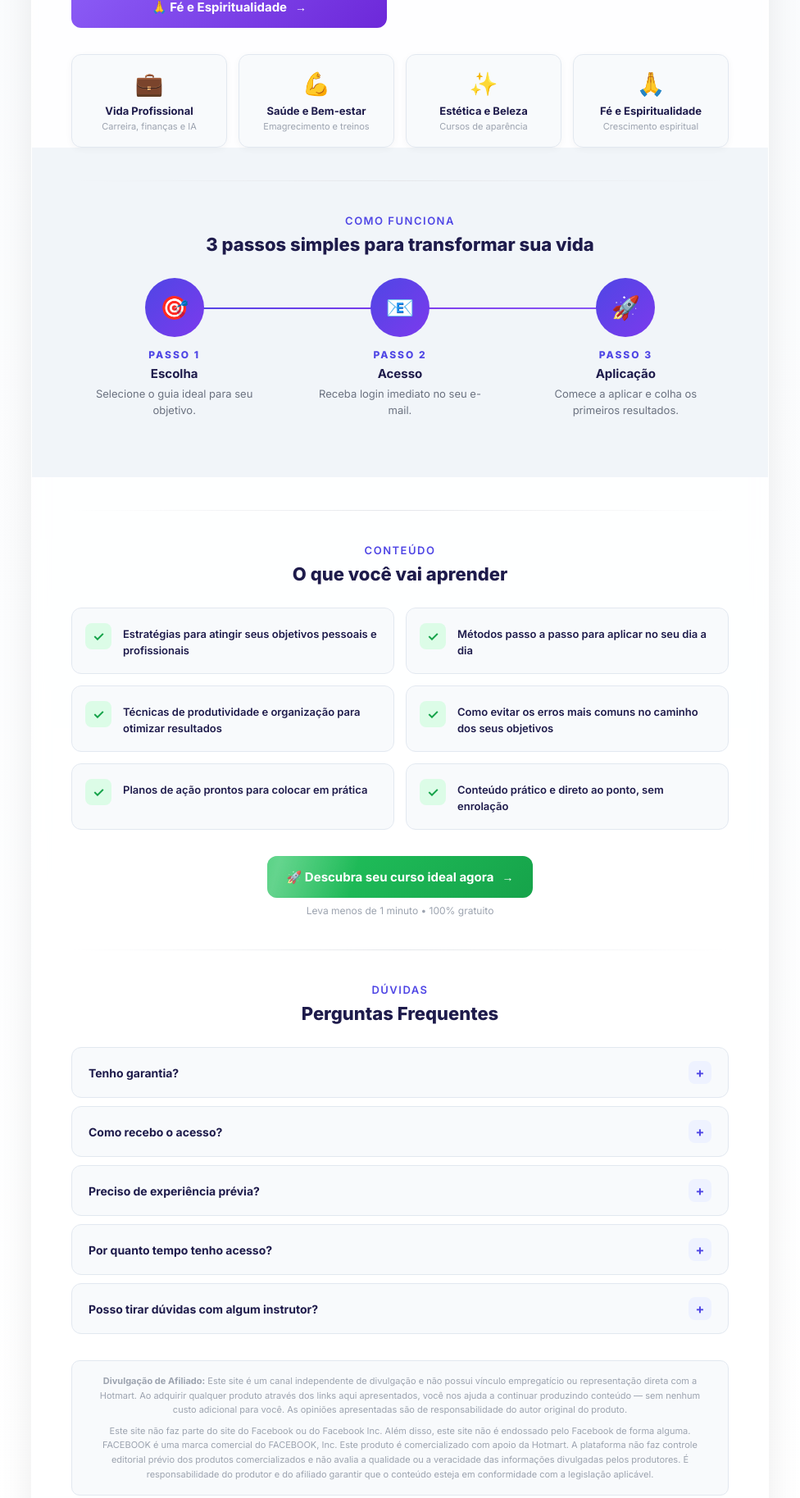
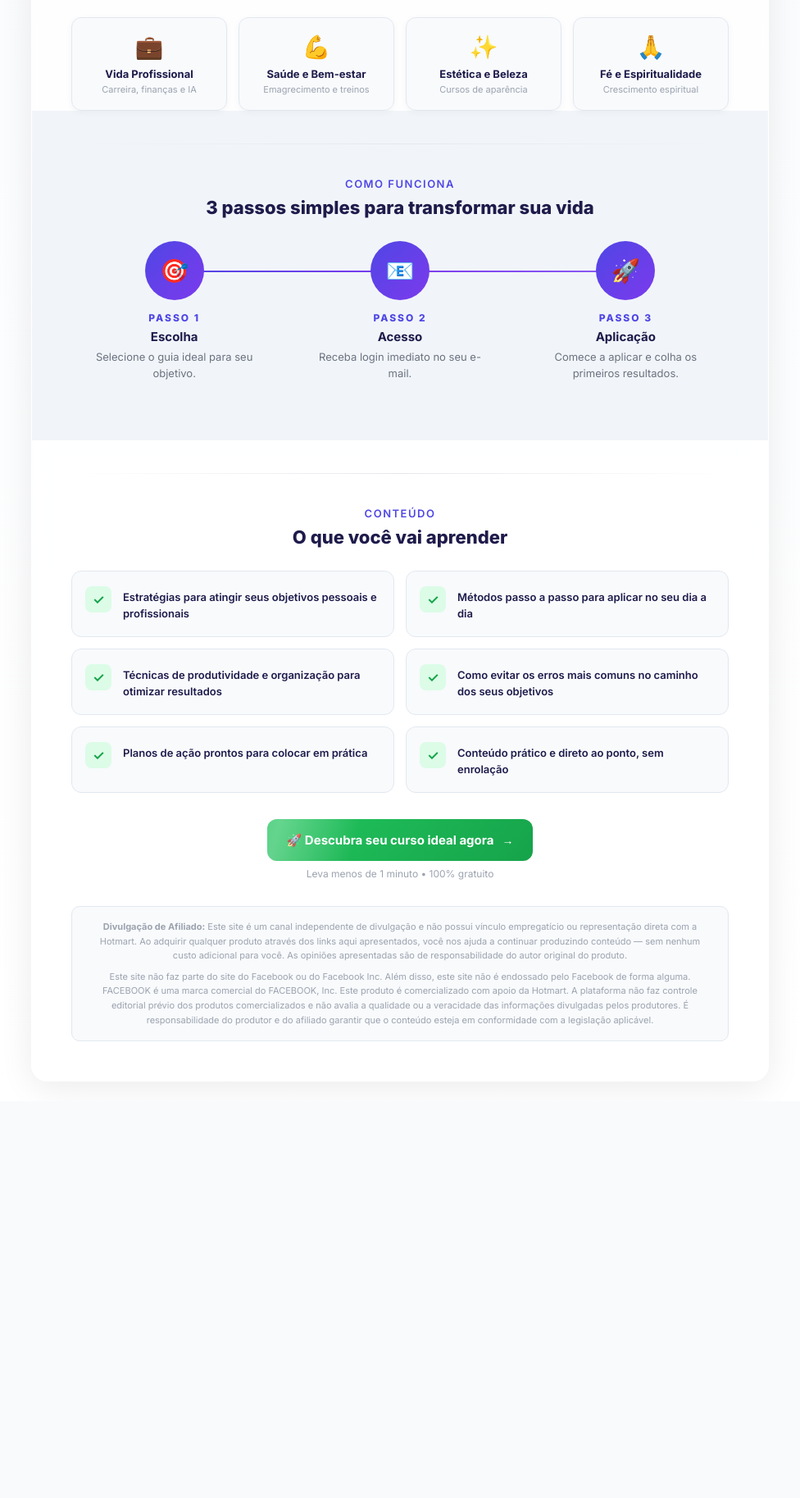
Before and after one commit to garciaary/funil-agente-afiliado, a Flask app: page / in a window 1280 px wide. Shown: the part 719-2546 px from the top of the page at 82% size, without its empty margins (152-1128 px from the left). After the commit the page ends 1989 px from the top, so only its background shows below. Run offline with Flask 3, Linux system fonts and the light colour scheme.

Commit message:
Remove secao Perguntas Frequentes (FAQ)

```diff
--- a/agente-afiliado/templates/index.html
+++ b/agente-afiliado/templates/index.html
@@ -179,8 +179,8 @@
 
     <div class="main-grid">
       <div>
-        <h1>Os Melhores Cursos e Guias <span>Digitais</span> para Você</h1>
-        <p class="subtitle">Descubra o e-book ou treinamento perfeito para transformar sua vida — profissional, saúde, espiritualidade e muito mais.</p>
+        <h1>Cursos e Guias <span>Digitais</span> para Você</h1>
+        <p class="subtitle">Descubra o e-book ou treinamento ideal para o seu momento — profissional, saúde, espiritualidade e muito mais.</p>
 
         <div class="trust-bar">
           <div class="trust-item"><span class="trust-num">100%</span><span class="trust-label">Digital</span></div>
@@ -260,47 +260,7 @@
       <div class="cta-sub">Leva menos de 1 minuto • 100% gratuito</div>
     </div>
 
-    <!-- ========== FAQ ========== -->
-    <div class="section-divider"></div>
-    <div class="section-label">Dúvidas</div>
-    <div class="section-title">Perguntas Frequentes</div>
 
-    <div class="faq-list">
-      <div class="faq-item">
-        <div class="faq-question" onclick="toggleFaq(this)">
-          <span class="faq-q-text">Tenho garantia?</span>
-          <span class="faq-icon">+</span>
-        </div>
-        <div class="faq-answer"><p class="faq-a-text">Sim! Você tem 7 dias de garantia incondicional. Se não gostar do conteúdo, é só solicitar o reembolso e devolvemos 100% do valor — sem perguntas.</p></div>
-      </div>
-      <div class="faq-item">
-        <div class="faq-question" onclick="toggleFaq(this)">
-          <span class="faq-q-text">Como recebo o acesso?</span>
-          <span class="faq-icon">+</span>
-        </div>
-        <div class="faq-answer"><p class="faq-a-text">Imediatamente após a confirmação do pagamento, você recebe um e-mail com login e senha para acessar a plataforma. Tudo 100% digital.</p></div>
-      </div>
-      <div class="faq-item">
-        <div class="faq-question" onclick="toggleFaq(this)">
-          <span class="faq-q-text">Preciso de experiência prévia?</span>
-          <span class="faq-icon">+</span>
-        </div>
-        <div class="faq-answer"><p class="faq-a-text">Não! Nossos guias são feitos para iniciantes. O conteúdo é passo a passo, didático e prático — qualquer pessoa consegue acompanhar.</p></div>
-      </div>
-      <div class="faq-item">
-        <div class="faq-question" onclick="toggleFaq(this)">
-          <span class="faq-q-text">Por quanto tempo tenho acesso?</span>
-          <span class="faq-icon">+</span>
-        </div>          <div class="faq-answer"><p class="faq-a-text">Você pode assistir e revisar o conteúdo quantas vezes quiser durante o período de acesso disponível na plataforma.</p></div>
-      </div>
-      <div class="faq-item">
-        <div class="faq-question" onclick="toggleFaq(this)">
-          <span class="faq-q-text">Posso tirar dúvidas com algum instrutor?</span>
-          <span class="faq-icon">+</span>
-        </div>
-        <div class="faq-answer"><p class="faq-a-text">Sim! Ao adquirir qualquer guia, você ganha acesso à nossa comunidade exclusiva de alunos, onde pode interagir e tirar dúvidas.</p></div>
-      </div>
-    </div>
     <!-- Disclaimer Hotmart/Facebook/Afiliado -->
     <div class="disclaimer">
       <p><strong>Divulgação de Afiliado:</strong> Este site é um canal independente de divulgação e não possui vínculo empregatício ou representação direta com a Hotmart. Ao adquirir qualquer produto através dos links aqui apresentados, você nos ajuda a continuar produzindo conteúdo — sem nenhum custo adicional para você. As opiniões apresentadas são de responsabilidade do autor original do produto.</p>
```
